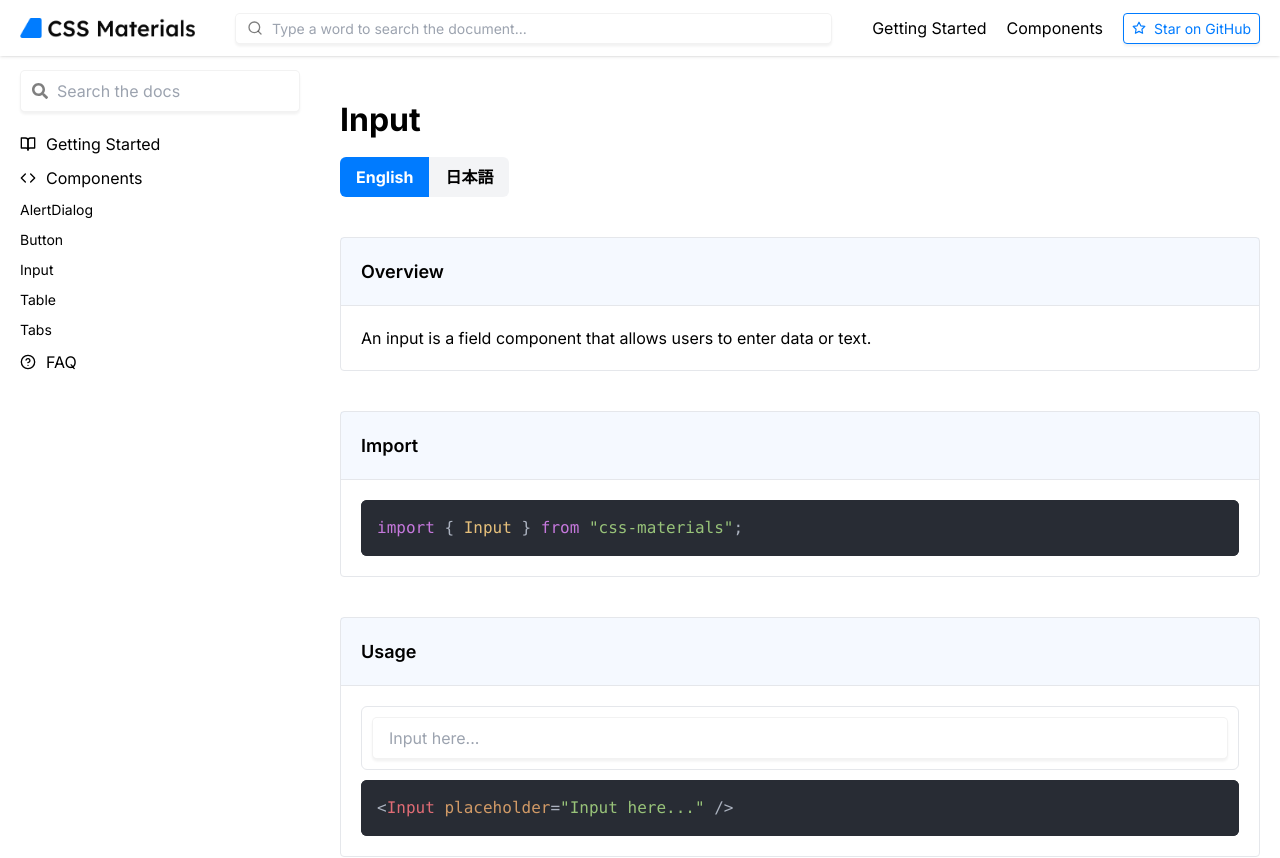
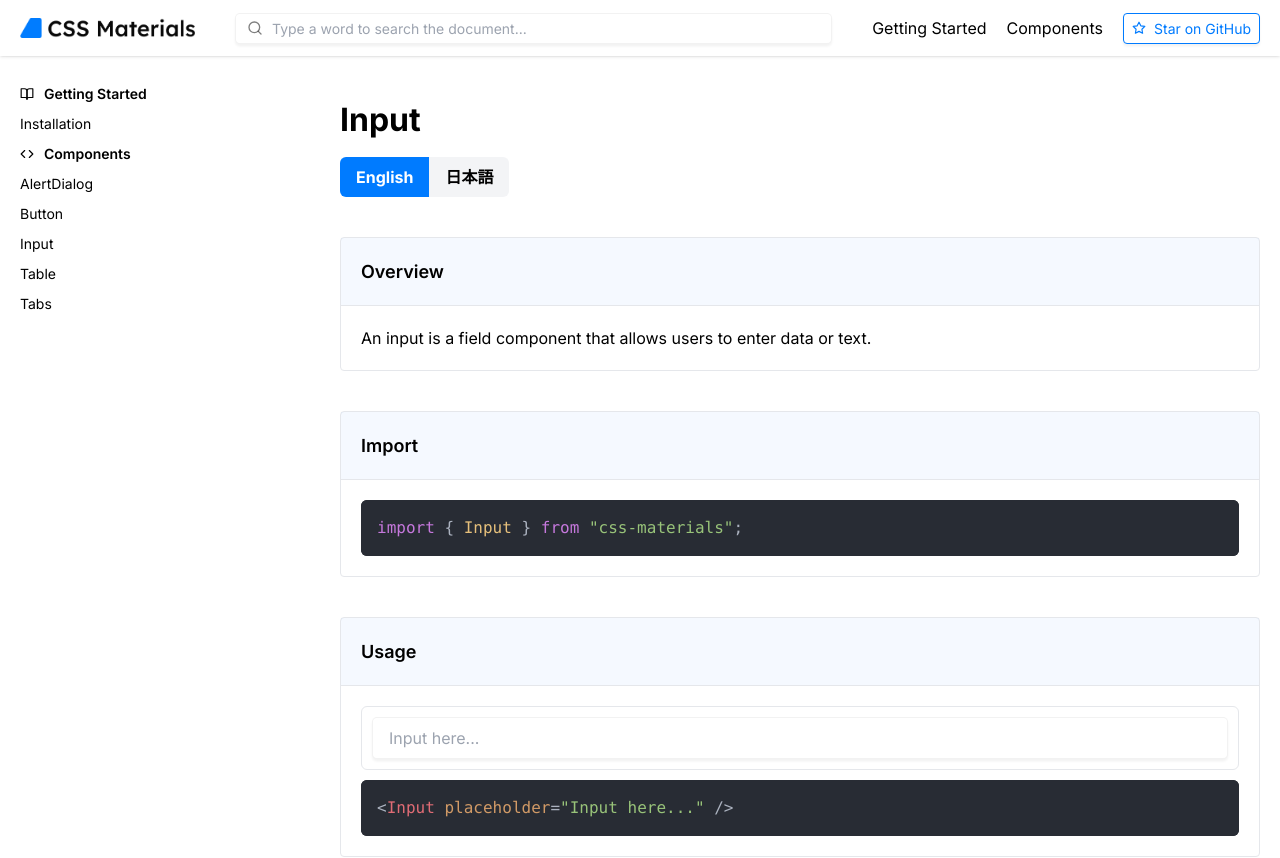
Before and after one commit to a11y99/css-materials, a Next.js app: page /components/input in a window 1280 px wide. Shown: the top 858 px of the page. Built offline with nearby package versions, Linux system fonts and the light colour scheme.

Commit message:
Update **

```diff
--- a/src/app/globals.css
+++ b/src/app/globals.css
@@ -585,6 +585,7 @@ input[type="checkbox"] {
 }
 .input-container.error .input-element {
   border-color: #ff0000;
+  box-shadow: 0px 0px 2.5px 2.5px rgba(255, 0, 0, .05);
 }
 .input-error-message {
   color: #ff0000;
--- a/src/components/Header.tsx
+++ b/src/components/Header.tsx
@@ -25,20 +25,20 @@ export default function Header() {
                     </div>
                     <div className="hidden md:flex ml-auto space-x-5 items-center">
                         <Link href="/docs/getting-started">Getting Started</Link>
-                        <Link href="/docs/getting-started">Components</Link>
+                        <Link href="/components/alert-dialog">Components</Link>
                         <Link href="https://github.com/hn-104/css-materials"><Button variant="secondary" size="small" icon={<FiStar />}>Star on GitHub</Button></Link>
                     </div>
                 </div>
             </div>
-            <div className={`fixed left-0 top-[49px] w-full h-[calc(100vh-49px)] bg-opacity-[75%] backdrop-blur bg-white z-50 md:hidden transition-opacity duration-150 ${isOpen ? 'opacity-100' : 'opacity-0 pointer-events-none'}`}>
-                <div className="flex flex-col border-t px-5 pt-3.5 pb-5 space-y-3.5">
+            <div className={`fixed left-0 top-[49px] w-full h-[calc(100vh-49px)] space-y-5 bg-opacity-[75%] px-5 backdrop-blur bg-white z-50 md:hidden transition-opacity duration-150 ${isOpen ? 'opacity-100' : 'opacity-0 pointer-events-none'}`}>
+                <div className="flex flex-col border-t border-white pt-3.5">
                     <div className="grid grid-cols-2 gap-2.5">
                         <Link href="https://github.com/hn-104/css-materials" className="w-full flex flex-col"><Button size="small" icon={<FiStar />} text="Star on GitHub" /></Link>
                         <Link href="/docs/getting-started" className="w-full flex flex-col"><Button variant="secondary" size="small" text="Getting Started" /></Link>
                         <Link href="/components/alert-dialog" className="w-full flex flex-col"><Button variant="secondary" size="small" text="Components" /></Link>
                     </div>
                 </div>
-                <div className="px-5">
+                <div>
                     <nav>
                         <ul className="space-y-2.5">
                             {linkItems.map((item) => (
@@ -46,14 +46,14 @@ export default function Header() {
                             {item.href ? (
                                 <Link
                                     href={item.href}
-                                            className={`flex items-center ${item.size === 'large' ? 'text-md' : 'text-sm'}`}
+                                    className={`flex items-center ${item.size === 'large' ? 'font-semibold' : ''}`}
                                 >
                                     {item.icon && <span className="mr-2.5">{item.icon}</span>}
                                     {item.name}
                                 </Link>
                             ) : (
                                 <div
-                                            className={`flex items-center ${item.size === 'large' ? 'text-md' : 'text-sm'}`}
+                                    className={`flex items-center ${item.size === 'large' ? 'font-semibold' : ''}`}
                                 >
                                     {item.icon && <span className="mr-2.5">{item.icon}</span>}
                                     {item.name}
--- a/src/components/SideBar.tsx
+++ b/src/components/SideBar.tsx
@@ -1,45 +1,26 @@
-import React, { ChangeEvent, useState } from 'react';
-import Input from './css-materials/Input';
-import { FaSearch } from 'react-icons/fa';
+import React from 'react';
 import { useLinks } from '@/context/LinkContext';
 import Link from 'next/link';
 
 const Sidebar: React.FC = () => {
     const linkItems = useLinks();
-    const [searchQuery, setSearchQuery] = useState('');
-
-    const handleSearchChange = (event: ChangeEvent<HTMLInputElement>) => {
-        setSearchQuery(event.target.value);
-    };
-
-    const filteredLinks = linkItems.filter(item =>
-        item.name.toLowerCase().includes(searchQuery.toLowerCase())
-    );
 
     return (
-        <div className="fixed w-[25%] h-screen top-0 left-0 bg-white p-5 mt-[50px]">
-            <Input
-                placeholder='Search the docs'
-                icon={<FaSearch />}
-                value={searchQuery}
-                onChange={handleSearchChange}
-            />
-            <div className="mt-5">
-                <nav>
+        <div className="fixed w-[25%] h-screen bg-white left-0 bg-white p-5 top-16">
             <ul className="space-y-2.5">
-                        {filteredLinks.map((item) => (
+                {linkItems.map((item) => (
                     <li key={item.name}>
                         {item.href ? (
                             <Link
                                 href={item.href}
-                                        className={`flex items-center ${item.size === 'large' ? 'text-md' : 'text-sm'}`}
+                                className={`flex items-center text-sm ${item.size === 'large' ? 'font-semibold' : ''}`}
                             >
                                 {item.icon && <span className="mr-2.5">{item.icon}</span>}
                                 {item.name}
                             </Link>
                         ) : (
                             <div
-                                        className={`flex items-center ${item.size === 'large' ? 'text-md' : 'text-sm'}`}
+                                className={`flex items-center text-sm ${item.size === 'large' ? 'font-semibold' : ''}`}
                             >
                                 {item.icon && <span className="mr-2.5">{item.icon}</span>}
                                 {item.name}
@@ -48,8 +29,6 @@ const Sidebar: React.FC = () => {
                     </li>
                 ))}
             </ul>
-                </nav>
-            </div>
         </div>
     );
 };
--- a/src/context/LinkContext.tsx
+++ b/src/context/LinkContext.tsx
@@ -9,7 +9,8 @@ type LinkItem = {
 };
 
 const linkItems: LinkItem[] = [
-    { name: 'Getting Started', href: '/docs/getting-started', icon: <FiBookOpen />, size: 'large' },
+    { name: 'Getting Started', icon: <FiBookOpen />, size: 'large' },
+    { name: 'Installation', href: '/docs/getting-started', size: 'small' },
     { name: 'Components', icon: <FiCode />, size: 'large' },
     // Components
     { name: 'AlertDialog', href: '/components/alert-dialog', size: 'small' },
@@ -17,8 +18,6 @@ const linkItems: LinkItem[] = [
     { name: 'Input', href: '/components/input', size: 'small' },
     { name: 'Table', href: '/components/table', size: 'small' },
     { name: 'Tabs', href: '/components/tabs', size: 'small' },
-    //
-    { name: 'FAQ', href: '/faq', icon: <FiHelpCircle />, size: 'large' },
 ];
 
 const LinkContext = createContext<LinkItem[]>(linkItems);
```
Lines whose indentation alone changed are shown as unchanged.
